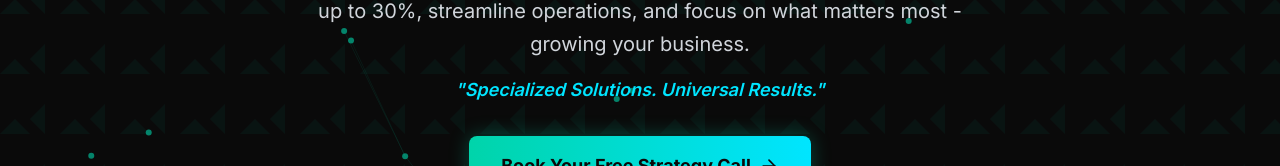
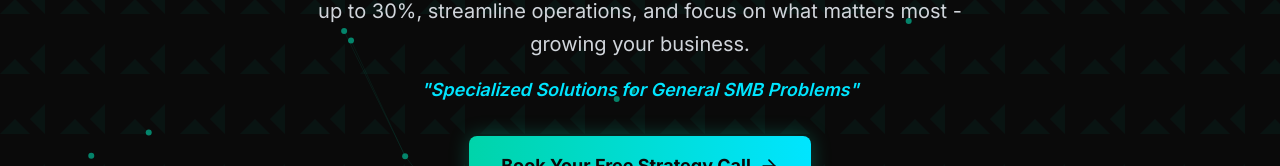
Before and after one commit to axpinto-145352/veteran-vectors-website, a React (Vite) app: page / in a window 1280 px wide. Shown: the part 391-557 px from the top of the page. Built offline with nearby package versions, Linux system fonts and the light colour scheme.

Commit message:
Update tagline to 'Specialized Solutions for General SMB Problems'

```diff
--- a/index.html
+++ b/index.html
@@ -4,10 +4,10 @@
     <meta charset="UTF-8" />
     <link rel="icon" type="image/svg+xml" href="/favicon.ico" />
     <meta name="viewport" content="width=device-width, initial-scale=1.0" />
-    <title>Veteran Vectors | AI Automation for Small Businesses | Specialized Solutions. Universal Results.</title>
-    <meta name="description" content="Specialized Solutions. Universal Results. Custom AI automation for small businesses. Stop wasting time on repetitive tasks. Save up to 30% on time with proven automation strategies.">
+    <title>Veteran Vectors | AI Automation for Small Businesses | Specialized Solutions for General SMB Problems</title>
+    <meta name="description" content="Specialized Solutions for General SMB Problems Custom AI automation for small businesses. Stop wasting time on repetitive tasks. Save up to 30% on time with proven automation strategies.">
     <meta name="keywords" content="AI automation, small business automation, business process automation, AI consulting, workflow automation, small business AI, automation services">
-    <meta property="og:title" content="Veteran Vectors | Specialized Solutions. Universal Results.">
+    <meta property="og:title" content="Veteran Vectors | Specialized Solutions for General SMB Problems">
     <meta property="og:description" content="Custom AI automation solutions for small businesses. Built by a veteran for your success. Email automation, document processing, customer service automation & more. Book your free strategy call today.">
     <meta property="og:type" content="website">
     <meta property="og:url" content="https://veteranvectors.io">
--- a/src/components/Footer.tsx
+++ b/src/components/Footer.tsx
@@ -15,7 +15,7 @@ const Footer = () => {
               />
             </div>
             <div className="mb-4">
-              <span className="text-vv-teal font-military text-lg tracking-wider">SPECIALIZED SOLUTIONS. UNIVERSAL RESULTS.</span>
+              <span className="text-vv-teal font-military text-lg tracking-wider">SPECIALIZED SOLUTIONS FOR GENERAL SMB PROBLEMS</span>
             </div>
             <p className="text-gray-300 mb-6 max-w-md">
               Custom AI automation solutions for small businesses. We help you eliminate repetitive tasks,
--- a/src/components/Hero.tsx
+++ b/src/components/Hero.tsx
@@ -28,7 +28,7 @@ const Hero = () => {
             </p>
 
             <p className="text-lg text-vv-cyan mb-8 font-semibold italic">
-              "Specialized Solutions. Universal Results."
+              "Specialized Solutions for General SMB Problems"
             </p>
 
             <div className="flex flex-col sm:flex-row gap-4 mb-8">
```
